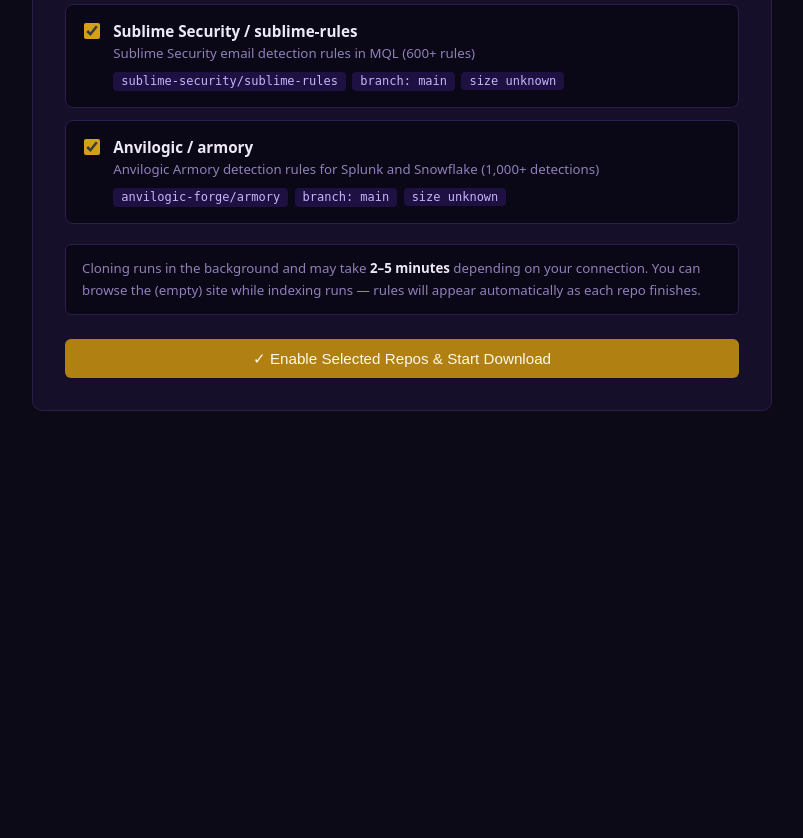
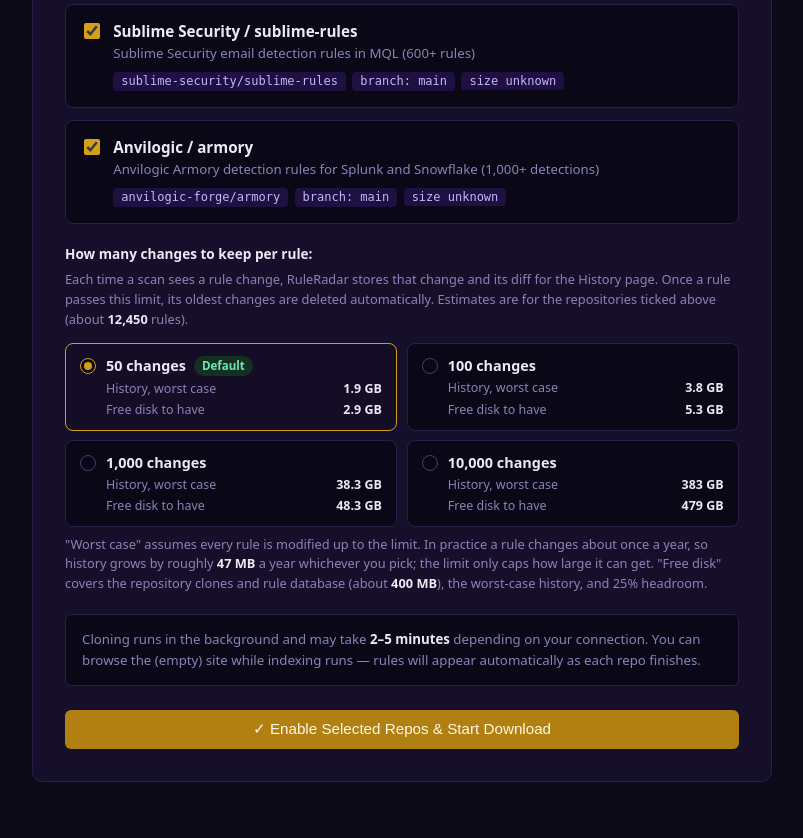
Before and after one commit to McSloats/RuleRadar, a Flask app: page /setup-repos in a window 1280 px wide. Shown: the part 817-1655 px from the top of the page, without its empty margins (338-1141 px from the left). Before the commit the page ends 1228 px from the top, so only its background shows below. Run offline with Flask 3, Linux system fonts and the light colour scheme; the visitor is signed in with stand-in values (Sample User, id 1); data comes from the database, SQL or seed files in the repository; data that the repository does not hold is empty; some libraries are stand-ins or nearby versions.

Commit message:
Cap stored change history per rule, chosen at setup
- After each scan, prune each rule's change events to the newest N
  (default 50) so the updates table can't grow without bound. The
  History timeline loads the same N.
- /setup-repos asks how many changes to keep per rule (50, 100, 1,000
  or 10,000) and estimates, for the ticked repositories, the worst-case
  history size and the free disk to have (clones + rule database +
  worst case + 25% headroom), plus typical yearly growth. Estimates use
  per-repo rule counts and clone sizes measured Oct 2026.
- The choice is stored in app_settings (max_events_per_rule); invalid
  values fall back to 50. Admin > Application Settings shows it.
- The pruning count appears in the scan log summary, not in Discord.

Co-Authored-By: Claude Opus 5.5 <noreply@anthropic.com>

```diff
--- a/core/database.py
+++ b/core/database.py
@@ -1307,6 +1307,43 @@ def log_activity(
 
 
 
+# Most change events kept per rule (source + file_path); older ones are pruned
+# after every scan so the updates table can't grow without bound. Chosen by
+# the installer on /setup-repos and stored in app_settings.
+DEFAULT_MAX_EVENTS_PER_RULE = 50
+MAX_EVENTS_CHOICES          = (50, 100, 1000, 10000)
+
+
+def get_max_events_per_rule() -> int:
+    """The configured per-rule change-history limit (default 50)."""
+    try:
+        value = int(get_app_setting("max_events_per_rule", str(DEFAULT_MAX_EVENTS_PER_RULE)))
+    except ValueError:
+        return DEFAULT_MAX_EVENTS_PER_RULE
+    return value if value > 0 else DEFAULT_MAX_EVENTS_PER_RULE
+
+
+def prune_rule_updates(keep: int | None = None) -> int:
+    """Delete all but the newest `keep` (default: the configured limit)
+    change events for each rule file. Returns how many rows were removed."""
+    if keep is None:
+        keep = get_max_events_per_rule()
+    with get_conn() as conn:
+        cur = conn.execute(
+            """DELETE FROM updates WHERE id IN (
+                   SELECT id FROM (
+                       SELECT id, ROW_NUMBER() OVER (
+                           PARTITION BY source, file_path
+                           ORDER BY detected_at DESC, id DESC
+                       ) AS rn
+                       FROM updates
+                   ) WHERE rn > ?
+               )""",
+            (keep,),
+        )
+        return cur.rowcount
+
+
 def prune_activity_log(keep_days: int = 180):
     """Delete activity log entries older than keep_days days."""
     cutoff = (
--- a/webapp/app.py
+++ b/webapp/app.py
@@ -496,6 +496,22 @@ def setup_repos():
         "setup_repos.html",
         available=list(ruleradar.AVAILABLE_REPOS.values()),
         configured_repos=configured_repos,
+        history_choices=db.MAX_EVENTS_CHOICES,
+        history_default=db.DEFAULT_MAX_EVENTS_PER_RULE,
+        # Storage model for the change-history estimate (measured Oct 2026
+        # on the six default repos: ~3.1 KB per stored modification incl.
+        # its diff, ~5.7 KB of database per indexed rule, and ~1.2
+        # modifications per rule per year)
+        storage_model={
+            "bytes_per_event":     3300,
+            "db_bytes_per_rule":   5900,
+            "mods_per_rule_year":  1.2,
+            "headroom":            1.25,
+            "repos": {
+                name: {"rules": cfg.get("approx_rules", 0), "mb": cfg.get("approx_disk_mb", 0)}
+                for name, cfg in ruleradar.AVAILABLE_REPOS.items()
+            },
+        },
     )
 
 
@@ -534,10 +550,19 @@ def setup_repos_submit():
         flash("No valid repositories selected.", "error")
         return redirect(url_for("setup_repos"))
 
+    # Per-rule change-history limit chosen by the installer (default 50)
+    try:
+        max_events = int(request.form.get("max_events", db.DEFAULT_MAX_EVENTS_PER_RULE))
+    except ValueError:
+        max_events = db.DEFAULT_MAX_EVENTS_PER_RULE
+    if max_events not in db.MAX_EVENTS_CHOICES:
+        max_events = db.DEFAULT_MAX_EVENTS_PER_RULE
+    db.set_app_setting("max_events_per_rule", str(max_events))
+
     db.log_activity(
         "admin", "Repository setup completed",
         actor=current_user.username,
-        detail=f"repos enabled: {', '.join(added)}",
+        detail=f"repos enabled: {', '.join(added)}; change history kept per rule: {max_events}",
     )
 
     # Start the initial scan — it will clone and index all pending repos
@@ -790,7 +815,7 @@ def history():
         selected = db.get_detection(source, file_path)
         # Every recorded event for the rule (new/modified/renamed/deleted),
         # newest first, for the timeline
-        events = db.get_rule_updates(source, file_path, limit=50)
+        events = db.get_rule_updates(source, file_path, limit=db.get_max_events_per_rule())
         for e in events:
             if e.get("diff_text"):
                 added, removed = ruleradar.diff_stats(e["diff_text"])
@@ -1177,6 +1202,7 @@ def admin():
         current_timezone=db.get_app_setting("timezone", "UTC"),
         common_timezones=COMMON_TIMEZONES,
         max_fetch_failures=ruleradar.MAX_CONSECUTIVE_FETCH_FAILURES,
+        max_events_per_rule=db.get_max_events_per_rule(),
     )
 
 
--- a/webapp/templates/setup_repos.html
+++ b/webapp/templates/setup_repos.html
@@ -65,6 +65,35 @@
         {% endfor %}
       </div>
 
+      {# ── Change-history retention ─────────────────────────────────────── #}
+      <p class="section-label" id="retention-label">How many changes to keep per rule:</p>
+      <p class="section-hint">
+        Each time a scan sees a rule change, RuleRadar stores that change and its diff
+        for the History page. Once a rule passes this limit, its oldest changes are
+        deleted automatically. Estimates are for the repositories ticked above
+        (about <strong id="est-rules">—</strong> rules).
+      </p>
+      <div class="retention-options" role="radiogroup" aria-labelledby="retention-label">
+        {% for n in history_choices %}
+        <label class="retention-option">
+          <input type="radio" name="max_events" value="{{ n }}" {% if n == history_default %}checked{% endif %}>
+          <span class="retention-head">
+            <strong>{{ "{:,}".format(n) }} changes</strong>
+            {% if n == history_default %}<span class="badge badge-new">Default</span>{% endif %}
+          </span>
+          <span class="retention-row"><span>History, worst case</span><strong data-est="hist" data-n="{{ n }}">—</strong></span>
+          <span class="retention-row"><span>Free disk to have</span><strong data-est="disk" data-n="{{ n }}">—</strong></span>
+        </label>
+        {% endfor %}
+      </div>
+      <p class="section-hint" style="margin-bottom:1.25rem;">
+        "Worst case" assumes every rule is modified up to the limit. In practice a rule
+        changes about once a year, so history grows by roughly <strong id="est-typical">—</strong>
+        a year whichever you pick; the limit only caps how large it can get.
+        "Free disk" covers the repository clones and rule database
+        (about <strong id="est-base">—</strong>), the worst-case history, and 25% headroom.
+      </p>
+
       <div class="confirm-note">
         <p>
           Cloning runs in the background and may take <strong>2–5 minutes</strong>
@@ -86,6 +115,36 @@
 </div>
 
 <script>
+// ── Change-history storage estimate ────────────────────────────────────────────
+(function () {
+  const M = {{ storage_model | tojson }};
+  const boxes = document.querySelectorAll('input[name="repos"]');
+  if (!boxes.length) return;
+  function size(bytes) {
+    const mb = bytes / 1048576;
+    if (mb < 1000) return Math.max(1, Math.round(mb)) + ' MB';
+    const gb = mb / 1024;
+    return (gb < 100 ? gb.toFixed(1) : Math.round(gb)) + ' GB';
+  }
+  function update() {
+    let rules = 0, cloneMb = 0;
+    boxes.forEach(b => {
+      const r = M.repos[b.value];
+      if (b.checked && r) { rules += r.rules; cloneMb += r.mb; }
+    });
+    const base = cloneMb * 1048576 + rules * M.db_bytes_per_rule;
+    document.getElementById('est-rules').textContent = rules.toLocaleString();
+    document.getElementById('est-base').textContent = size(base);
+    document.getElementById('est-typical').textContent = size(rules * M.mods_per_rule_year * M.bytes_per_event);
+    document.querySelectorAll('[data-est]').forEach(el => {
+      const hist = rules * Number(el.dataset.n) * M.bytes_per_event;
+      el.textContent = el.dataset.est === 'hist' ? size(hist) : size((base + hist) * M.headroom);
+    });
+  }
+  boxes.forEach(b => b.addEventListener('change', update));
+  update();
+})();
+
 // ── Fetch size estimates via AJAX ──────────────────────────────────────────────
 (async function loadSizes() {
   try {
@@ -242,6 +301,52 @@
   font-size: 0.75rem;
 }
 
+/* ── Change-history retention ──────────────────────────────────────────── */
+.section-hint { font-size: 0.8rem; color: #9080b8; line-height: 1.55; margin: -0.4rem 0 0.85rem; }
+.section-hint strong { color: #ede8f5; }
+.retention-options {
+  display: grid;
+  grid-template-columns: repeat(2, minmax(0, 1fr));
+  gap: 0.6rem;
+  margin-bottom: 0.85rem;
+}
+@media (max-width: 560px) { .retention-options { grid-template-columns: 1fr; } }
+.retention-option {
+  display: grid;
+  grid-template-columns: auto 1fr;
+  gap: 0.25rem 0.6rem;
+  align-items: center;
+  background: #0a0716;
+  border: 1px solid #2b1e4a;
+  border-radius: 8px;
+  padding: 0.75rem 0.9rem;
+  cursor: pointer;
+  transition: border-color 0.15s;
+}
+.retention-option:hover { border-color: #6a5888; }
+.retention-option:has(input:checked) { border-color: #d4a017; background: #140d26; }
+/* Themed radio, matching the app's custom checkboxes */
+.retention-option input {
+  appearance: none; -webkit-appearance: none;
+  width: 16px; height: 16px; margin: 0; cursor: pointer;
+  border: 1.5px solid #4a3a73; border-radius: 50%; background: #0a0716;
+  display: grid; place-content: center;
+}
+.retention-option input::after { content: ""; width: 8px; height: 8px; border-radius: 50%; background: #d4a017; transform: scale(0); transition: transform 0.12s; }
+.retention-option input:checked { border-color: #d4a017; }
+.retention-option input:checked::after { transform: scale(1); }
+.retention-option input:focus-visible { outline: 1px solid #d4a017; outline-offset: 2px; }
+.retention-head { display: flex; align-items: center; gap: 0.5rem; color: #ede8f5; font-size: 0.9rem; }
+.retention-row {
+  grid-column: 2;
+  display: flex;
+  justify-content: space-between;
+  gap: 0.75rem;
+  font-size: 0.78rem;
+  color: #9080b8;
+}
+.retention-row strong { color: #ede8f5; font-variant-numeric: tabular-nums; }
+
 /* ── Confirm note ──────────────────────────────────────────────────────── */
 .confirm-note {
   background: #0a0716;
```
Also changed, not shown: core/ruleradar.py (+21 -1 lines), webapp/templates/admin.html (+9 -3 lines).
